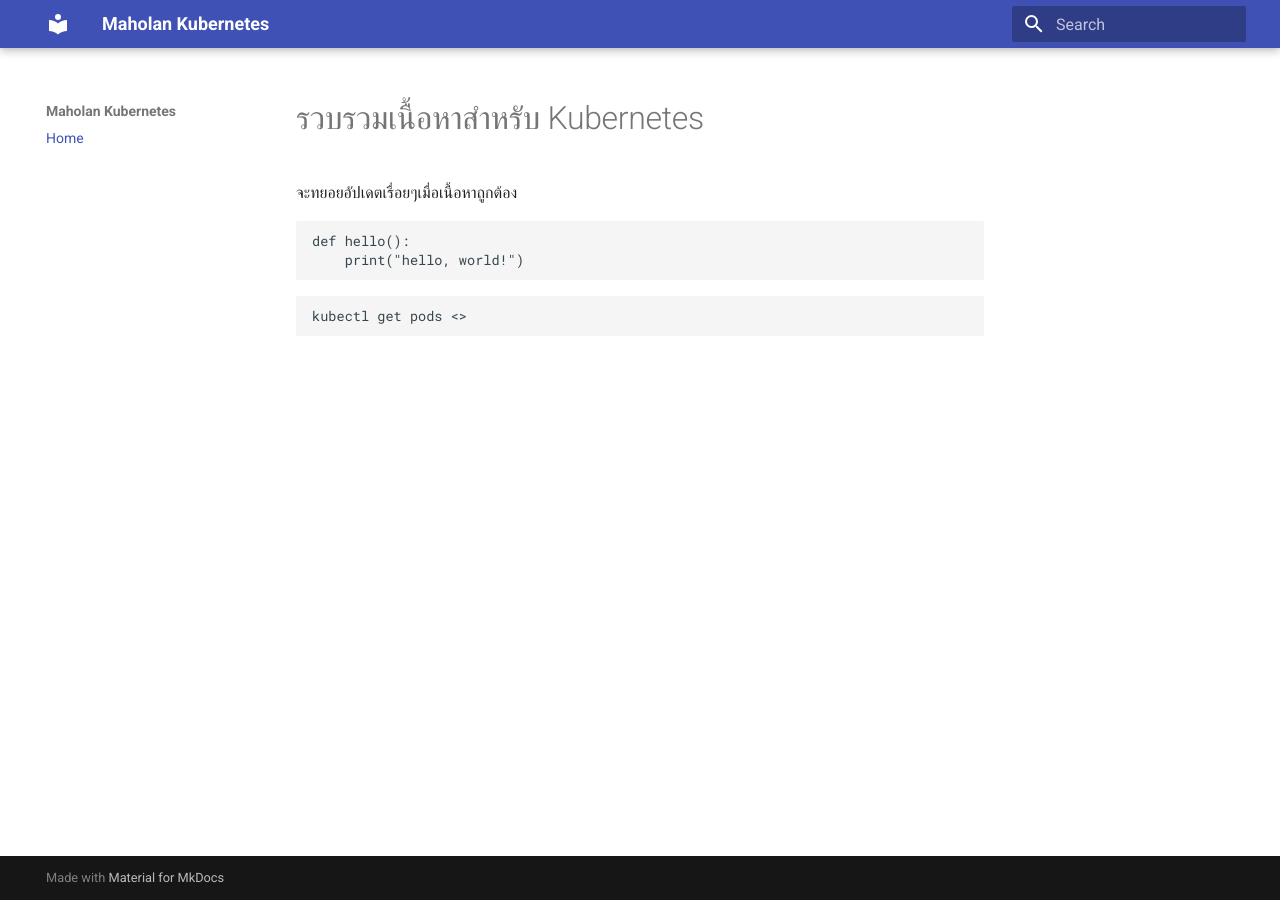
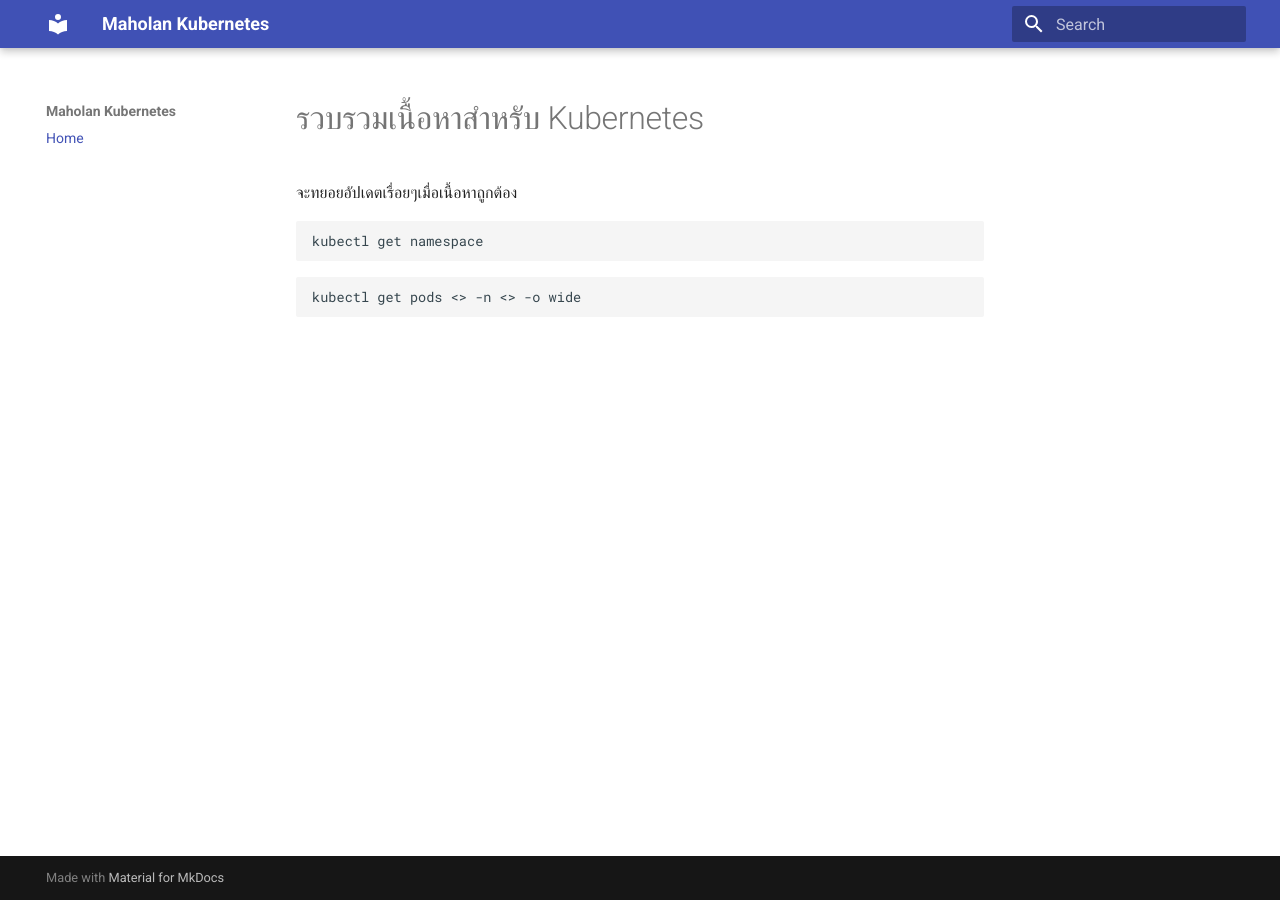
Before and after one commit to teeratem/docs, an MkDocs documentation site: the page built from docs/index.md, in a window 1280 px wide. Built offline with MkDocs 1.6.1 and Material for MkDocs 9.7.7, drawn with Linux system fonts in a browser that asks for light colours.

Commit message:
Enhance Kubernetes content in index.md
Updated Kubernetes documentation with additional commands.

````diff
--- a/docs/index.md
+++ b/docs/index.md
@@ -2,9 +2,8 @@
 จะทยอยอัปเดตเรื่อยๆเมื่อเนื้อหาถูกต้อง
 
 ```
-def hello():
-    print("hello, world!")
+kubectl get namespace
 ```
 ```
-kubectl get pods <>
+kubectl get pods <> -n <> -o wide
 ```
````
